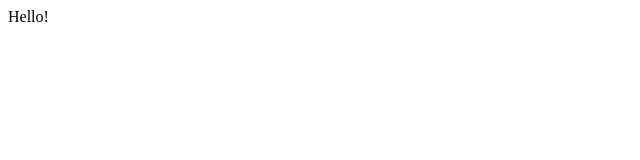
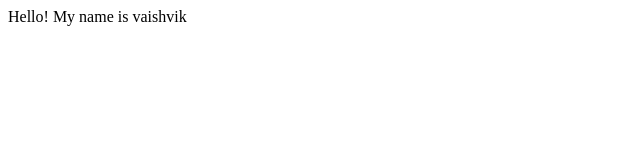
Before and after one commit to Vaishvik-Jaiswal/gitfrogeeks3.0, a plain HTML site: page index.html in a window 1280 px wide. Shown: the whole page, without its empty margins (0-640 px from the left). Drawn offline with Linux system fonts and the light colour scheme.

Commit message:
Update index.html

```diff
--- a/index.html
+++ b/index.html
@@ -7,5 +7,6 @@
 </head>
 <body>
     Hello!
+    My name is vaishvik
 </body>
 </html>
```
